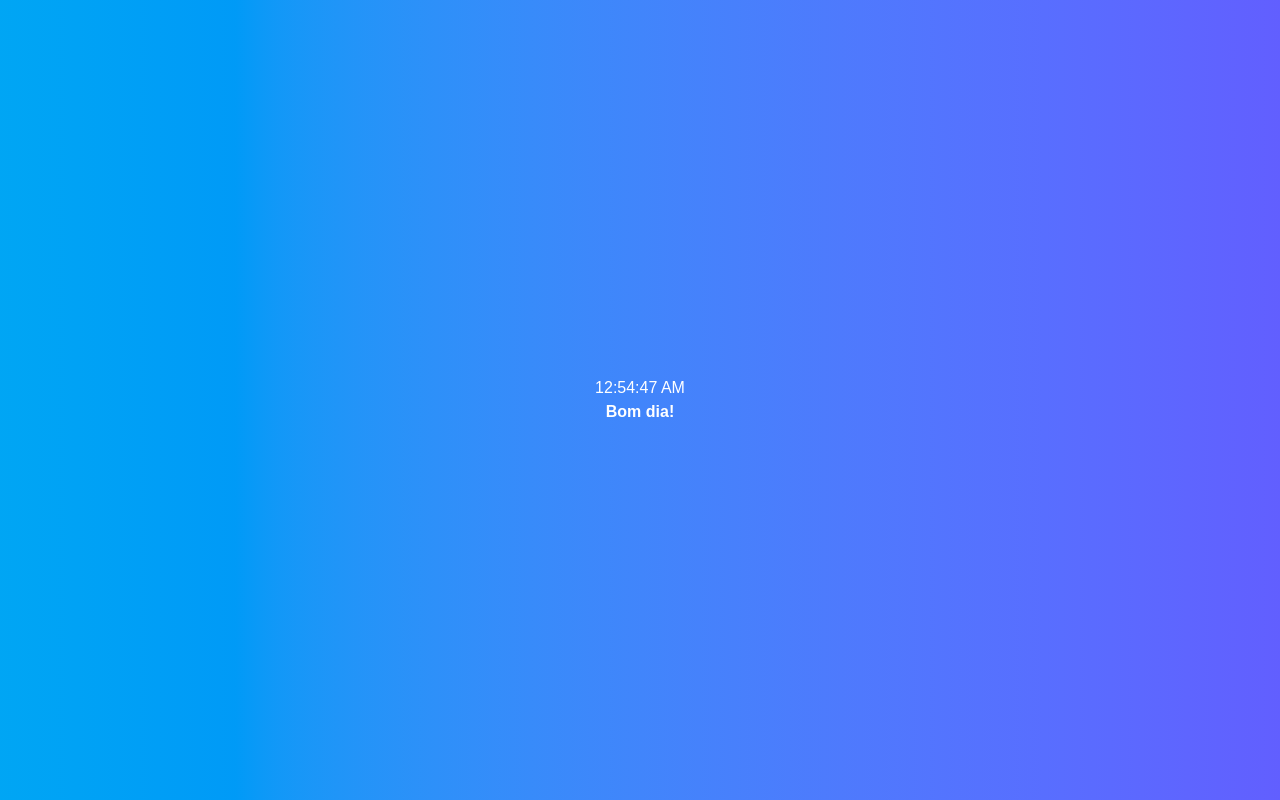
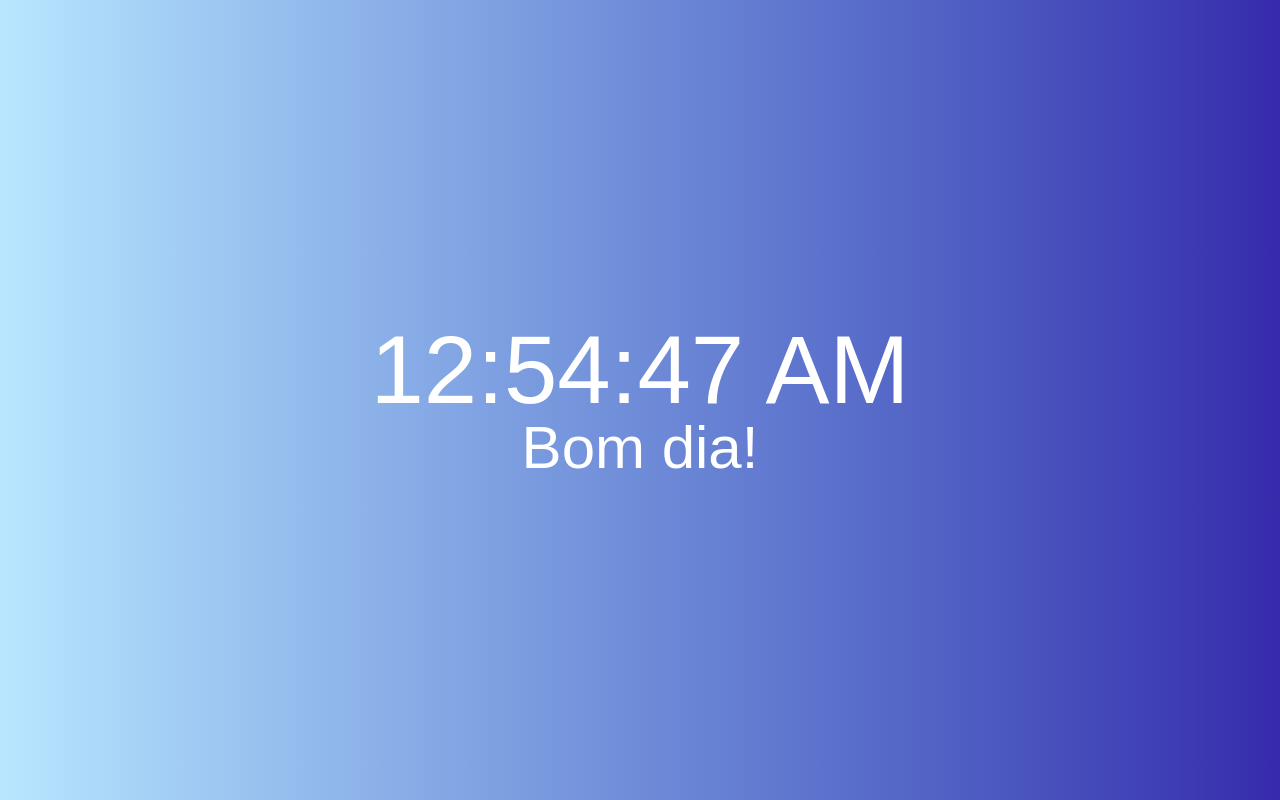
Before and after one commit to Wiillboss/react, a Next.js app in the folder react_primeiro_projeto/: page / in a window 1280 px wide. Built offline with nearby package versions, Linux system fonts and the light colour scheme.

Commit message:
melhoras do exercicio

```diff
--- a/react_primeiro_projeto/app/page.tsx
+++ b/react_primeiro_projeto/app/page.tsx
@@ -227,19 +227,22 @@ const Page_exercicio = () => {
   const hour = new Date().getHours();
   let greeting = "";
 
-  if (hour >= 0 && hour < 12) {
-    greeting = "Bom dia!";
-  } else if (hour >= 12 && hour < 18) {
-    greeting = "Boa tarde!";
-  } else if (hour >= 18 && hour <= 23){
-    greeting = "Boa noite!";
-  }
+  // if (hour >= 0 && hour < 12) {
+  //   greeting = "Bom dia!";
+  // } else if (hour >= 12 && hour < 18) {
+  //   greeting = "Boa tarde!";
+  // } else if (hour >= 18 && hour <= 23){
+  //   greeting = "Boa noite!";
+  // }
 
   return (
     <div className="w-screen h-screen flex flex-col justify-center items-center
-     text-white bg-linear-to-r from-sky-500 to-indigo-500">
-      <div className="text-9x1">{Full_Time}</div>
-      <div className="text-5x1 font-bold">{greeting}</div>
+     text-white bg-linear-to-r from-sky-200 to-indigo-800 text-6xl">
+      <div className="text-8xl">{Full_Time}</div>
+      {/* <div className="text-5x1 font-bold">{greeting}</div> */}
+      {hour >= 0 && hour < 12 && "Bom dia!"}
+      {hour >= 12 && hour < 18 && "Boa tarde!"}
+      {hour >= 18 && hour <= 23 && "Boa noite!"}
     </div>
   );
 }
```
